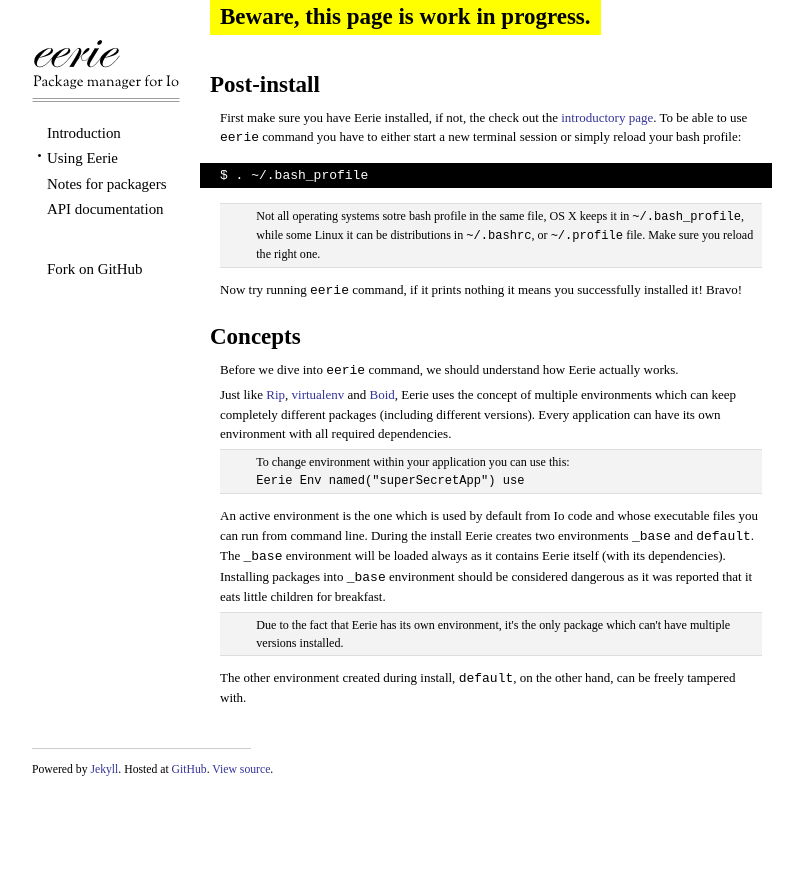
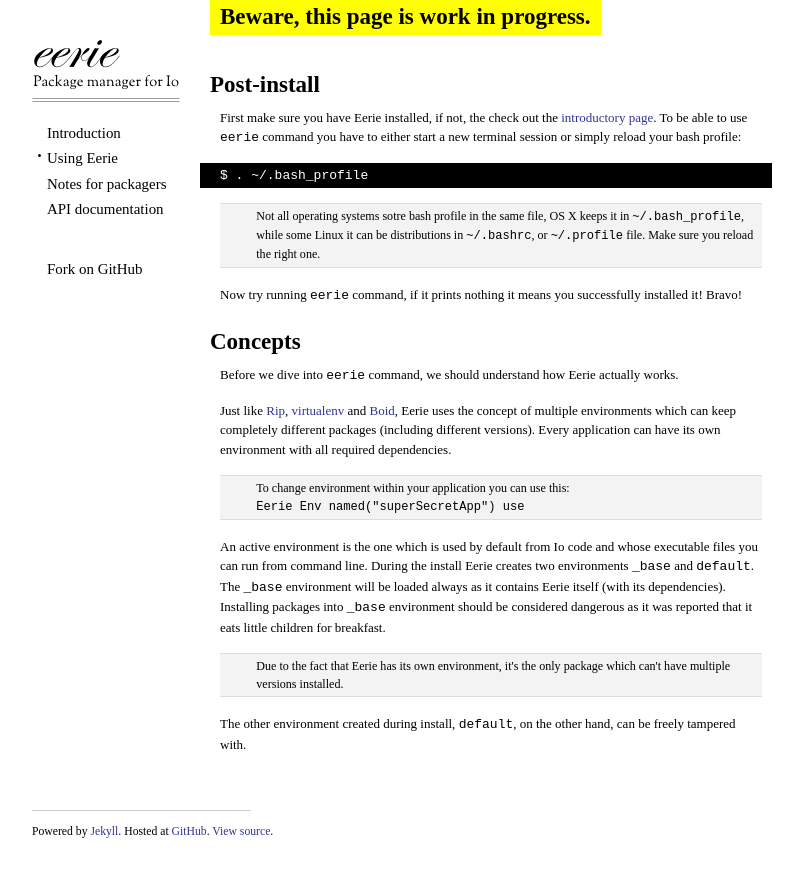
Before and after one commit to IoLanguage/eerie, a Jekyll site: the page built from usage.html, in a window 1280 px wide. Shown: the top 877 px of the page, without its empty margins (243-1046 px from the left). Built offline with Jekyll 4.4.1, drawn with Linux system fonts in a browser that asks for light colours; some web fonts are replaced; Markdown is read by kramdown in place of the engine named in the settings.

Commit message:
Enlarged spacing after paragraphs.

```diff
--- a/css/main.css
+++ b/css/main.css
@@ -118,12 +118,12 @@
 }
 
 #content p {
-  margin: 5px 0 0 10px;
+  margin: 5px 0 1.2em 10px;
 }
 
 #content p.note {
   padding: 3px 0 3px 3em;
-  margin-bottom: 1em;
+  margin-bottom: 1.4em;
   border: 1px solid #ddd;
   border-width: 1px 0;
   font-size: 0.93em;
```
Also changed, not shown: 1 other file.
